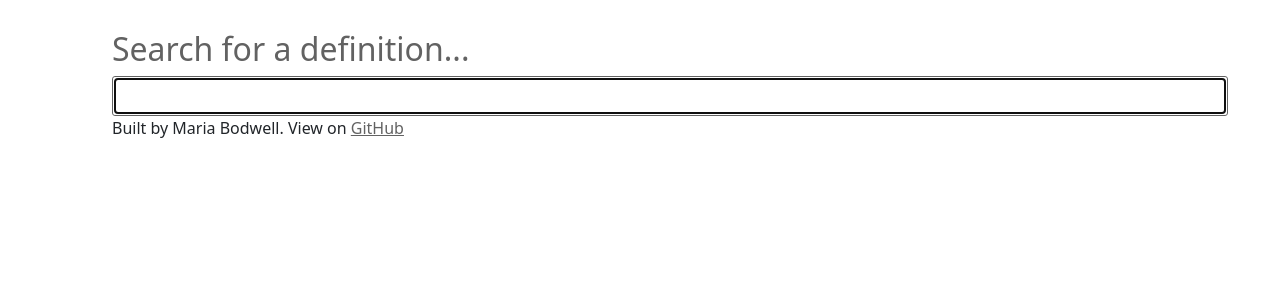
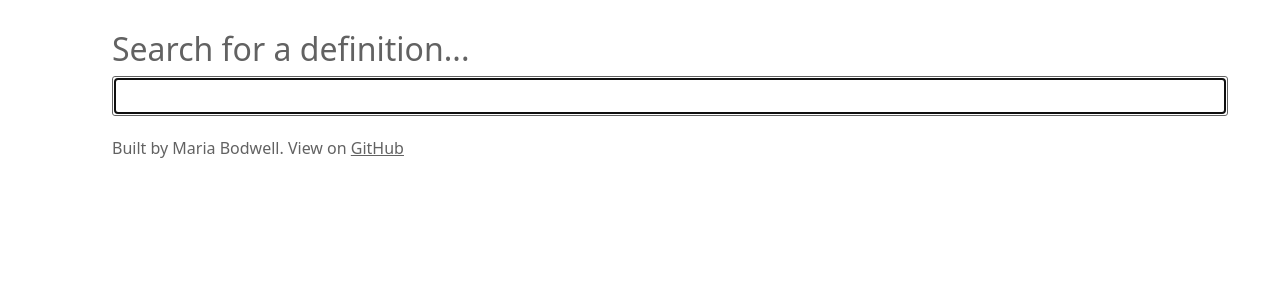
Before and after one commit to mar1ab/dictionary-app, a React (Create React App) app: page / in a window 1280 px wide. Shown: the top 300 px of the page. Built offline with nearby package versions, Linux system fonts and the light colour scheme.

Commit message:
Adjusted styling on footer

```diff
--- a/src/App.css
+++ b/src/App.css
@@ -2,7 +2,7 @@
   margin: 30px 100px;
 }
 
-.App .footer p {
+.App .footer {
   color: rgb(98, 98, 98);
   margin: 20px 0 0 0;
 }
```
